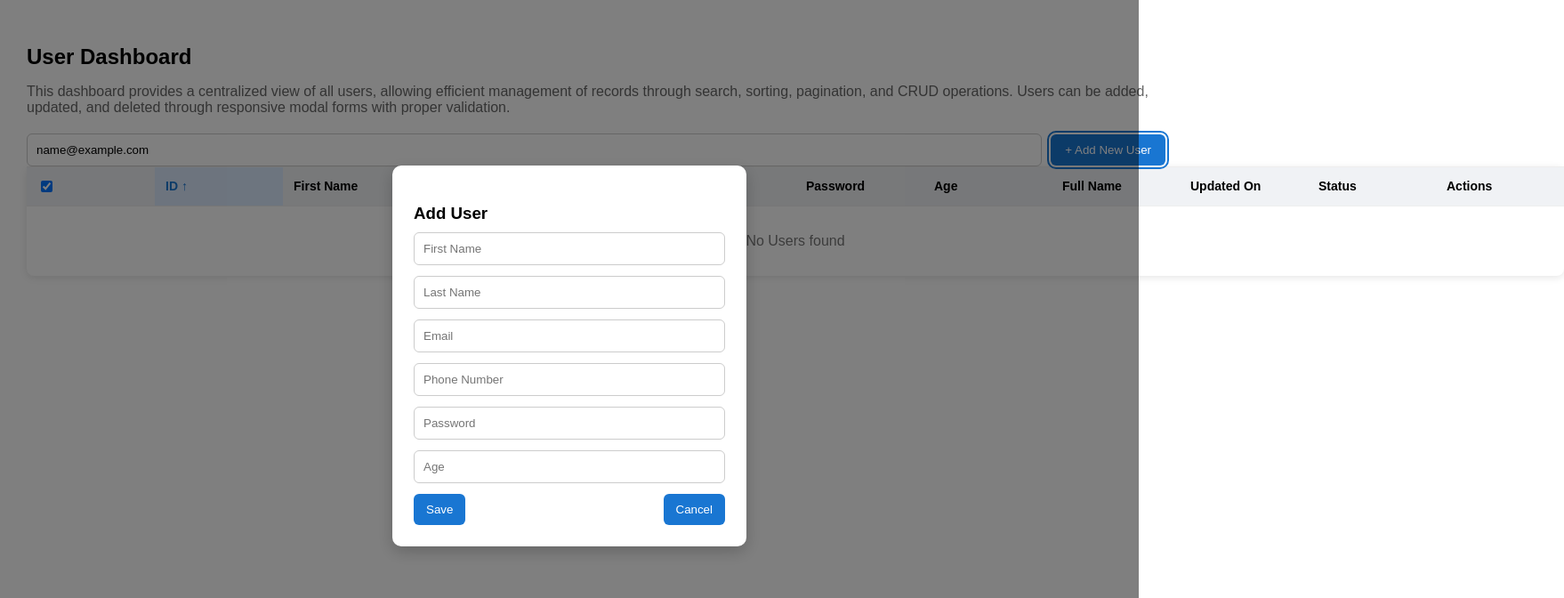
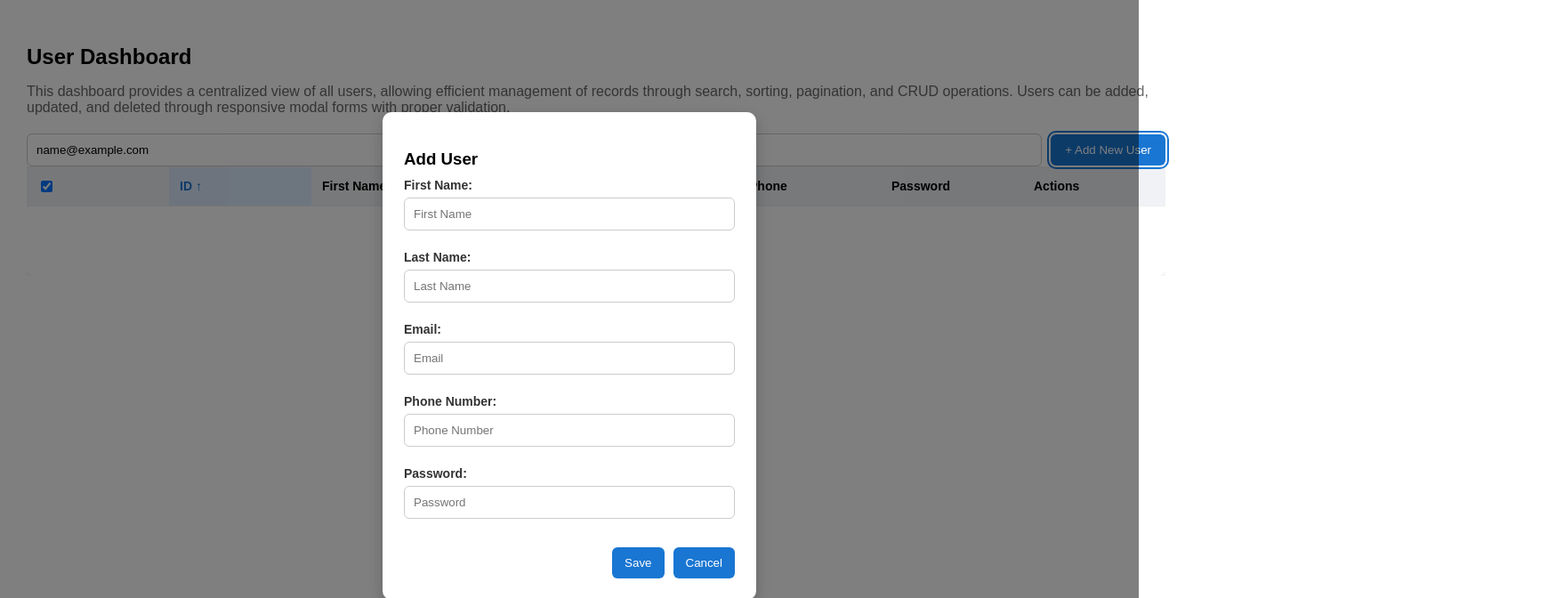
Before and after one commit to Sasigit1704/User-Dashboard, a React (Create React App) app: page / in a window 1280 px wide. Both pictures are taken after typing "name@example.com" into the empty fields and a click on the button "+ Add New User". Shown: the top 672 px of the page at 89% size, 1758 px wide, since content can reach past the window. Built offline with nearby package versions, Linux system fonts and the light colour scheme.

Commit message:
Completed week 2 dashboard improvements

```diff
--- /dev/null
+++ b/src/components/DeleteModal.tsx
@@ -0,0 +1,49 @@
+type Props = {
+  deleteUserId: number | null;
+  setDeleteUserId: (id: number | null) => void;
+  simulateLoading: (callback: () => void) => void;
+  dispatch: React.Dispatch<any>;
+};
+
+export default function DeleteModal({
+  deleteUserId,
+  setDeleteUserId,
+  simulateLoading,
+  dispatch
+}: Props) {
+  if (deleteUserId === null) return null;
+
+  return (
+    <div className="modal">
+      <div className="modal-box">
+        <h3>Delete User</h3>
+
+        <p>
+          Are you sure you want to delete this user?
+          This action cannot be undone.
+        </p>
+
+        <div className="modal-actions">
+          <button className="delete-btn"
+            onClick={() => {
+              simulateLoading(() => {
+                dispatch({
+                  type: "DELETE",
+                  payload: deleteUserId
+                });
+
+                setDeleteUserId(null);
+              });
+            }}
+          >
+            Delete
+          </button>
+
+          <button onClick={() => setDeleteUserId(null)}>
+            Cancel
+          </button>
+        </div>
+      </div>
+    </div>
+  );
+}
--- /dev/null
+++ b/src/components/Pagination.tsx
@@ -0,0 +1,47 @@
+type Props = {
+  page: number;
+  totalPages: number;
+  setPage: (page: number) => void;
+  simulateLoading: (callback: () => void) => void;
+};
+
+export default function Pagination({
+  page,
+  totalPages,
+  setPage,
+  simulateLoading
+}: Props) {
+  return (
+    <div className="pagination">
+      <button
+        onClick={() =>
+          simulateLoading(() => setPage(page - 1))
+        }
+        disabled={page === 1}
+      >
+        Prev
+      </button>
+
+      {Array.from({ length: totalPages }, (_, i) => (
+        <button
+          key={i}
+          className={page === i + 1 ? "active-page" : ""}
+          onClick={() =>
+            simulateLoading(() => setPage(i + 1))
+          }
+        >
+          {i + 1}
+        </button>
+      ))}
+
+      <button
+        onClick={() =>
+          simulateLoading(() => setPage(page + 1))
+        }
+        disabled={page === totalPages}
+      >
+        Next
+      </button>
+    </div>
+  );
+}
--- a/src/components/Table.css
+++ b/src/components/Table.css
@@ -83,7 +83,6 @@ h2 {
 .table-container {
   width: 100%;
   overflow-x: auto;
-  -webkit-overflow-scrolling: touch;
 }
 
 table {
@@ -159,7 +158,8 @@ tbody tr:hover {
 
 .menu-wrapper {
   position: relative;
-  z-index: 1000;
+  overflow: visible;
+  z-index: 9999;
 }
 
 .menu-wrapper button {
@@ -171,15 +171,14 @@ tbody tr:hover {
 
 .menu {
   position: absolute;
-  right: 0;
-  top: 30px;
+  right: 2px;
+  bottom: 1px;
   background: white;
   border: 1px solid #ddd;
-  border-radius: 6px;
+  border-radius: 8px;
   width: 120px;
   box-shadow: 0 4px 10px rgba(0,0,0,0.15);
-  z-index: 2000;
-  pointer-events: auto;
+  z-index: 10000;
 }
 
 .menu div {
@@ -189,6 +188,14 @@ tbody tr:hover {
 
 .menu div:hover {
   background: #f0f0f0;
+}
+
+.delete-btn {
+  background: #d32f2f;
+}
+
+.delete-btn:hover {
+  background: #b71c1c;
 }
 
 .delete-option {
@@ -251,8 +258,28 @@ tbody tr:hover {
   background: white;
   padding: 24px;
   border-radius: 10px;
-  width: 350px;
+  width: 90%;
+  max-width: 420px;
   box-shadow: 0 6px 18px rgba(0,0,0,0.2);
+  box-sizing: border-box;
+  overflow: hidden;
+}
+
+.modal-box label {
+  display: block;
+  margin-bottom: 6px;
+  margin-top: 10px;
+  font-size: 14px;
+  font-weight: 600;
+  color: #333;
+}
+
+.modal-box p {
+  width: 100%;
+  white-space: normal;
+  overflow-wrap: break-word;
+  word-break: break-word;
+  line-height: 1.5;
 }
 
 .modal-box input {
@@ -270,7 +297,9 @@ tbody tr:hover {
 
 .modal-actions {
   display: flex;
-  justify-content: space-between;
+  justify-content: flex-end;
+  gap: 10px;
+  margin-top: 20px;
 }
 
 .modal-actions button {
--- a/src/components/Table.tsx
+++ b/src/components/Table.tsx
@@ -1,4 +1,6 @@
 import React, { useReducer, useState, useMemo, useEffect } from "react";
+import Pagination from "./Pagination";
+import DeleteModal from "./DeleteModal";
 import "./Table.css";
 
 type User = {
@@ -8,9 +10,6 @@ type User = {
   email: string;
   phone: string;
   password: string;
-  age: number;
-  updatedOn: string;
-  status: "Pending" | "Accepted" | "Rejected";
 };
 
 type State = {
@@ -29,10 +28,7 @@ const initialUsers: User[] = [
     lastName: "Kaladhar",
     email: "sasi@gmail.com",
     phone: "9876543210",
-    password: "sasi123",
-    age: 21,
-    updatedOn: "2026-04-01",
-    status: "Pending"
+    password: "sasi123"
   },
   {
     id: 2,
@@ -40,10 +36,7 @@ const initialUsers: User[] = [
     lastName: "Sharma",
     email: "rahul@gmail.com",
     phone: "9876543211",
-    password: "rahul123",
-    age: 24,
-    updatedOn: "2026-04-02",
-    status: "Accepted"
+    password: "rahul123"
   },
   {
     id: 3,
@@ -51,10 +44,7 @@ const initialUsers: User[] = [
     lastName: "Reddy",
     email: "ananya@gmail.com",
     phone: "9876543212",
-    password: "ananya123",
-    age: 22,
-    updatedOn: "2026-04-03",
-    status: "Rejected"
+    password: "ananya123"
   },
   {
     id: 4,
@@ -62,10 +52,7 @@ const initialUsers: User[] = [
     lastName: "Verma",
     email: "kiran@gmail.com",
     phone: "9876543213",
-    password: "kiran123",
-    age: 25,
-    updatedOn: "2026-04-04",
-    status: "Pending"
+    password: "kiran123"
   },
   {
     id: 5,
@@ -73,10 +60,7 @@ const initialUsers: User[] = [
     lastName: "Singh",
     email: "priya@gmail.com",
     phone: "9876543214",
-    password: "priya123",
-    age: 23,
-    updatedOn: "2026-04-05",
-    status: "Accepted"
+    password: "priya123"
   }
 ];
 
@@ -124,7 +108,7 @@ export default function Table() {
 
   const [editingUser, setEditingUser] = useState<User | null>(null);
   const [search, setSearch] = useState("");
-  const [sortKey, setSortKey] = useState<keyof User | "fullName">("id");
+  const [sortKey, setSortKey] = useState<keyof User>("id");
   const [sortOrder, setSortOrder] = useState<"asc" | "desc">("asc");
   const [page, setPage] = useState(1);
   const rowsPerPage = 5;
@@ -139,8 +123,9 @@ export default function Table() {
     email: "",
     phone: "",
     password: "",
-    age: ""
   });
+
+  const [deleteUserId, setDeleteUserId] = useState<number | null>(null);
 
   useEffect(() => {
     const handleClickOutside = () => {
@@ -162,12 +147,10 @@ export default function Table() {
     const query = search.toLowerCase().trim();
 
     return state.users.filter((u) => {
-      const fullName = (u.firstName + " " + u.lastName).toLowerCase();
 
       return (
         u.firstName.toLowerCase().includes(query) ||
         u.lastName.toLowerCase().includes(query) ||
-        fullName.includes(query) ||
         u.email.toLowerCase().includes(query)
       );
     });
@@ -180,13 +163,8 @@ export default function Table() {
       let valA: any;
       let valB: any;
 
-      if (sortKey === "fullName") {
-        valA = a.firstName + a.lastName;
-        valB = b.firstName + b.lastName;
-      } else {
-        valA = a[sortKey];
-        valB = b[sortKey];
-      }
+      valA = a[sortKey];
+      valB = b[sortKey];
 
       if (valA < valB) return sortOrder === "asc" ? -1 : 1;
       if (valA > valB) return sortOrder === "asc" ? 1 : -1;
@@ -272,6 +250,7 @@ export default function Table() {
           + Add New User
         </button>
       </div>
+      <div className = "table-container">
       <table>
         <thead>
           <tr>
@@ -288,10 +267,6 @@ export default function Table() {
             <th onClick={() => toggleSort("email")}>Email {sortKey === "email" && (sortOrder === "asc" ? "↑" : "↓")}</th>
             <th>Phone</th>
             <th>Password</th>
-            <th onClick={() => toggleSort("age")}>Age {sortKey === "age" && (sortOrder === "asc" ? "↑" : "↓")}</th>
-            <th onClick={() => toggleSort("fullName")}>Full Name {sortKey === "fullName" && (sortOrder === "asc" ? "↑" : "↓")}</th>
-            <th onClick={() => toggleSort("updatedOn")}>Updated On {sortKey === "updatedOn" && (sortOrder === "asc" ? "↑" : "↓")}</th>
-            <th>Status</th>
             <th>Actions</th>
           </tr>
         </thead>
@@ -299,7 +274,7 @@ export default function Table() {
         <tbody>
             {paginatedData.length === 0 ? (
             <tr>
-            <td colSpan={12} className="empty-state">
+            <td colSpan={8} className="empty-state">
                 No Users found
             </td>
             </tr>
@@ -319,11 +294,7 @@ export default function Table() {
                 <td>{u.lastName}</td>
                 <td>{u.email}</td>
                 <td>{u.phone}</td>
-                <td>{"•".repeat(u.password.length)}</td>
-                <td>{u.age}</td>
-                <td>{u.firstName + " " + u.lastName}</td>
-                <td>{u.updatedOn}</td>
-                <td className={u.status.toLowerCase()}>{u.status}</td>
+                <td>{"•".repeat(u.password?.length || 0)}</td>
                 <td>
                 <div className="menu-wrapper">
                 <button
@@ -337,16 +308,16 @@ export default function Table() {
 
                 {openMenuId === u.id && (
                 <div className="menu">
-                    <div onClick={() => setEditingUser(u)}>Edit</div>
+                    <div onClick={() => {
+                      setEditingUser(u);
+                      setOpenMenuId(null);
+                    }}>Edit</div>
 
                     <div
                     className="delete-option"
                     onClick={() => {
-                        if (window.confirm("Are you sure to delete?")) {
-                        simulateLoading(() => { dispatch({ type: "DELETE", payload: u.id });
-                      });
+                      setDeleteUserId(u.id);
                       setOpenMenuId(null);
-                    }
                   }}
                 >
                 Delete
@@ -360,29 +331,25 @@ export default function Table() {
             )}
         </tbody>
       </table>
+      </div>
 
-      <div className="pagination">
-        <button onClick={() => simulateLoading(() => setPage(page - 1))}
-            disabled={page === 1}>
-          Prev
-        </button>
-          {Array.from({ length: totalPages }, (_, i) => (
-          <button
-            key={i}
-            className={page === i + 1 ? "active-page" : ""}
-            onClick={() => simulateLoading(() => setPage(i + 1))}>{i + 1}
-          </button>))}
-        <button
-          onClick={() => simulateLoading(() => setPage(page + 1))}
-          disabled={page === totalPages}>Next
-        </button>
-      </div>
+      <Pagination
+       page={page}
+       totalPages={totalPages}
+       setPage={setPage}
+       simulateLoading={simulateLoading}/>
+       <DeleteModal
+        deleteUserId={deleteUserId}
+        setDeleteUserId={setDeleteUserId}
+        simulateLoading={simulateLoading}
+        dispatch={dispatch}/>
 
       {showModal && (
         <div className="modal">
           <div className="modal-box">
             <h3>Add User</h3>
 
+            <label>First Name:</label>
             <input
               placeholder="First Name"
               onChange={(e) =>
@@ -390,6 +357,7 @@ export default function Table() {
               }
             />
 
+            <label>Last Name:</label>
             <input
               placeholder="Last Name"
               onChange={(e) =>
@@ -397,6 +365,7 @@ export default function Table() {
               }
             />
 
+            <label>Email:</label>
             <input
               placeholder="Email"
               onChange={(e) =>
@@ -404,6 +373,7 @@ export default function Table() {
               }
             />
 
+            <label>Phone Number:</label>
             <input
               placeholder="Phone Number"
               onChange={(e) =>
@@ -411,19 +381,12 @@ export default function Table() {
               }
             />
 
+            <label>Password:</label>
             <input
               type="password"
               placeholder="Password"
               onChange={(e) =>
                 setNewUser({ ...newUser, password: e.target.value })
-              }
-            />
-
-            <input
-              type="number"
-              placeholder="Age"
-              onChange={(e) =>
-                setNewUser({ ...newUser, age: e.target.value })
               }
             />
 
@@ -465,16 +428,6 @@ export default function Table() {
                     return;
                   }
 
-                  if (!newUser.age || isNaN(Number(newUser.age))) {
-                    alert("Age must be a valid number");
-                    return;
-                  }
-
-                  if (
-                    Number(newUser.age) < 19 || Number(newUser.age) > 40) {
-                    alert("Age must be between 19 and 40");
-                    return;
-                  }
                   simulateLoading(() => {
 
                     dispatch({
@@ -485,10 +438,7 @@ export default function Table() {
                       lastName: newUser.lastName,
                       email: newUser.email,
                       phone: newUser.phone,
-                      password: newUser.password,
-                      age: Number(newUser.age),
-                      updatedOn: new Date().toISOString().split("T")[0],
-                      status: "Pending"
+                      password: newUser.password
                       }
                     });
                     setNewUser({
@@ -496,8 +446,7 @@ export default function Table() {
                      lastName: "",
                      email: "",
                      phone: "",
-                     password: "",
-                     age: ""
+                     password: ""
                     });
                     setShowModal(false);
                   });
@@ -514,6 +463,7 @@ export default function Table() {
         <div className="modal-box">
         <h3>Edit User</h3>
 
+        <label>First Name:</label>
         <input
             value={editingUser.firstName}
             onChange={(e) =>
@@ -521,6 +471,7 @@ export default function Table() {
             }
         />
 
+        <label>Last Name:</label>
         <input
           value={editingUser.lastName}
           onChange={(e) =>
@@ -528,6 +479,7 @@ export default function Table() {
         }
         />
 
+        <label>Email:</label>
         <input
           value={editingUser.email}
           onChange={(e) =>
@@ -535,6 +487,7 @@ export default function Table() {
           }
         />
 
+        <label>Phone:</label>
         <input
           value={editingUser.phone}
           onChange={(e) =>
@@ -542,6 +495,7 @@ export default function Table() {
           }
         />
 
+        <label>Password:</label>
         <input
           type="password"
           value={editingUser.password}
@@ -549,14 +503,6 @@ export default function Table() {
             setEditingUser({ ...editingUser, password: e.target.value })
           }
         />
-
-        <input
-          type="number"
-          value={editingUser.age}
-          onChange={(e) =>
-            setEditingUser({...editingUser, age: Number(e.target.value)})
-          }
-       />
 
        <div className="modal-actions">
         <button
@@ -585,25 +531,9 @@ export default function Table() {
               alert("Phone number must contain 10 digits");
               return;
             }
-
-            if (!editingUser.age || isNaN(Number(editingUser.age))) {
-              alert("Age must be a valid number");
-              return;
-            }
-
-            if (
-              Number(editingUser.age) < 19 || Number(editingUser.age) > 40) {
-              alert("Age must be between 19 and 40");
-              return;
-            }
-
-            if (window.confirm("Save changes?")) {
-              simulateLoading(() => {dispatch({type: "UPDATE",payload: {...editingUser,
-              updatedOn: new Date().toISOString().split("T")[0],
-              status: "Pending"}});
+              simulateLoading(() => {dispatch({type: "UPDATE",payload: editingUser});
               setEditingUser(null);
              });
-            }
            }}
         >
         Save
--- a/src/types/User.ts
+++ b/src/types/User.ts
@@ -5,7 +5,4 @@ export type User = {
   email: string;
   phone: string;
   password: string;
-  age: number;
-  updatedOn: string;
-  status: "Pending" | "Accepted" | "Rejected";
 };
```
Also changed, not shown: src/data/mockData.ts (+0 -30 lines).
